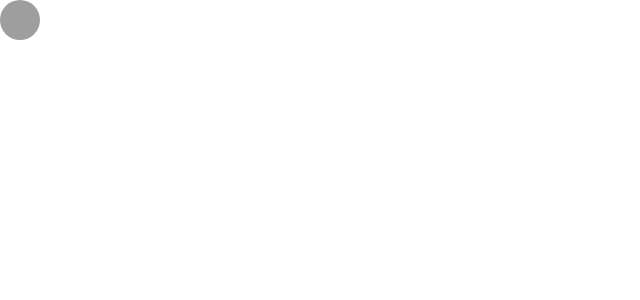
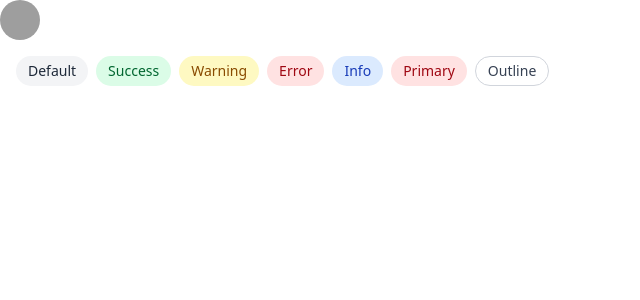
Before and after one commit to FuongDy/BloodDonationSystemSupport, a React (Vite) app in the folder frontend/: page / in a window 1280 px wide. Shown: the top 300 px of the page, without its empty margins (0-640 px from the left). Built offline with nearby package versions, Linux system fonts and the light colour scheme; grey boxes are pictures that could not be loaded.

Commit message:
Thêm Badge vào phần components/ui và import vào app.jsx để test

```diff
--- a/frontend/src/App.jsx
+++ b/frontend/src/App.jsx
@@ -3,7 +3,8 @@ import Button from './components/common/Button'
 import LoadingSpinner from './components/common/LoadingSpinner'
 import HomePage from './pages/HomePage'
 import NotFoundPage from './pages/NotfoundPage'
-import { Avatar, AvatarImage, AvatarFallback } from './components/ui/Avatar' // Modified import
+import { Avatar, AvatarImage, AvatarFallback } from './components/ui/Avatar'
+import { Badge } from './components/ui/Badge' // Thêm import cho Badge
 
 export default function App() {
   return (
@@ -12,6 +13,18 @@ export default function App() {
         <AvatarImage src="https://github.com/shadcn.png" alt="User Avatar" />
         <AvatarFallback>U</AvatarFallback>
       </Avatar>
+
+      {/* Thêm các Badge để hiển thị */}
+      <div className="flex space-x-2 p-4">
+        <Badge>Default</Badge>
+        <Badge variant="success">Success</Badge>
+        <Badge variant="warning">Warning</Badge>
+        <Badge variant="error">Error</Badge>
+        <Badge variant="info">Info</Badge>
+        <Badge variant="primary">Primary</Badge>
+        <Badge variant="outline">Outline</Badge>
+      </div>
+
       {/* Bạn có thể thêm NotFoundPage hoặc các component khác ở đây nếu cần */}
       {/* <NotFoundPage /> */}
     </>
--- /dev/null
+++ b/frontend/src/components/ui/Badge.jsx
@@ -0,0 +1,44 @@
+import React from 'react';
+import { cn } from '../../utils/cn';
+
+const badgeVariants = {
+  default: "bg-gray-100 text-gray-800 hover:bg-gray-200",
+  success: "bg-green-100 text-green-800 hover:bg-green-200",
+  warning: "bg-yellow-100 text-yellow-800 hover:bg-yellow-200",
+  error: "bg-red-100 text-red-800 hover:bg-red-200",
+  info: "bg-blue-100 text-blue-800 hover:bg-blue-200",
+  primary: "bg-red-100 text-red-800 hover:bg-red-200",
+  outline: "border border-gray-300 text-gray-700 hover:bg-gray-50",
+};
+
+const Badge = React.forwardRef(({
+  className,
+  variant = "default",
+  size = "default",
+  children,
+  ...props
+}, ref) => {
+  const sizeClasses = {
+    sm: "px-2 py-0.5 text-xs",
+    default: "px-3 py-1 text-sm",
+    lg: "px-4 py-1.5 text-base",
+  };
+
+  return (
+    <span
+      ref={ref}
+      className={cn(
+        "inline-flex items-center rounded-full font-medium transition-colors",
+        badgeVariants[variant],
+        sizeClasses[size],
+        className
+      )}
+      {...props}
+    >
+      {children}
+    </span>
+  );
+});
+Badge.displayName = "Badge";
+
+export { Badge };
```
